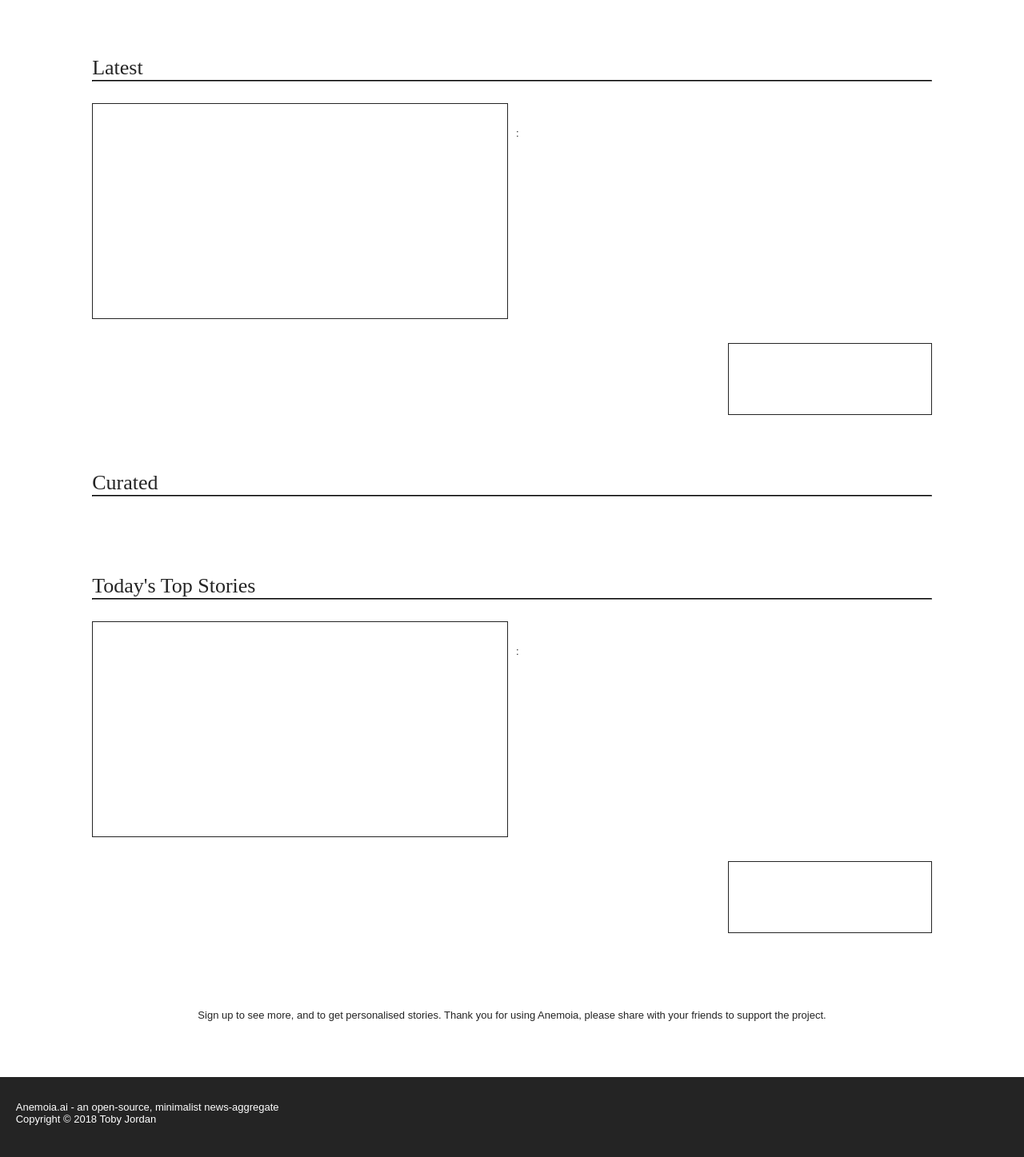
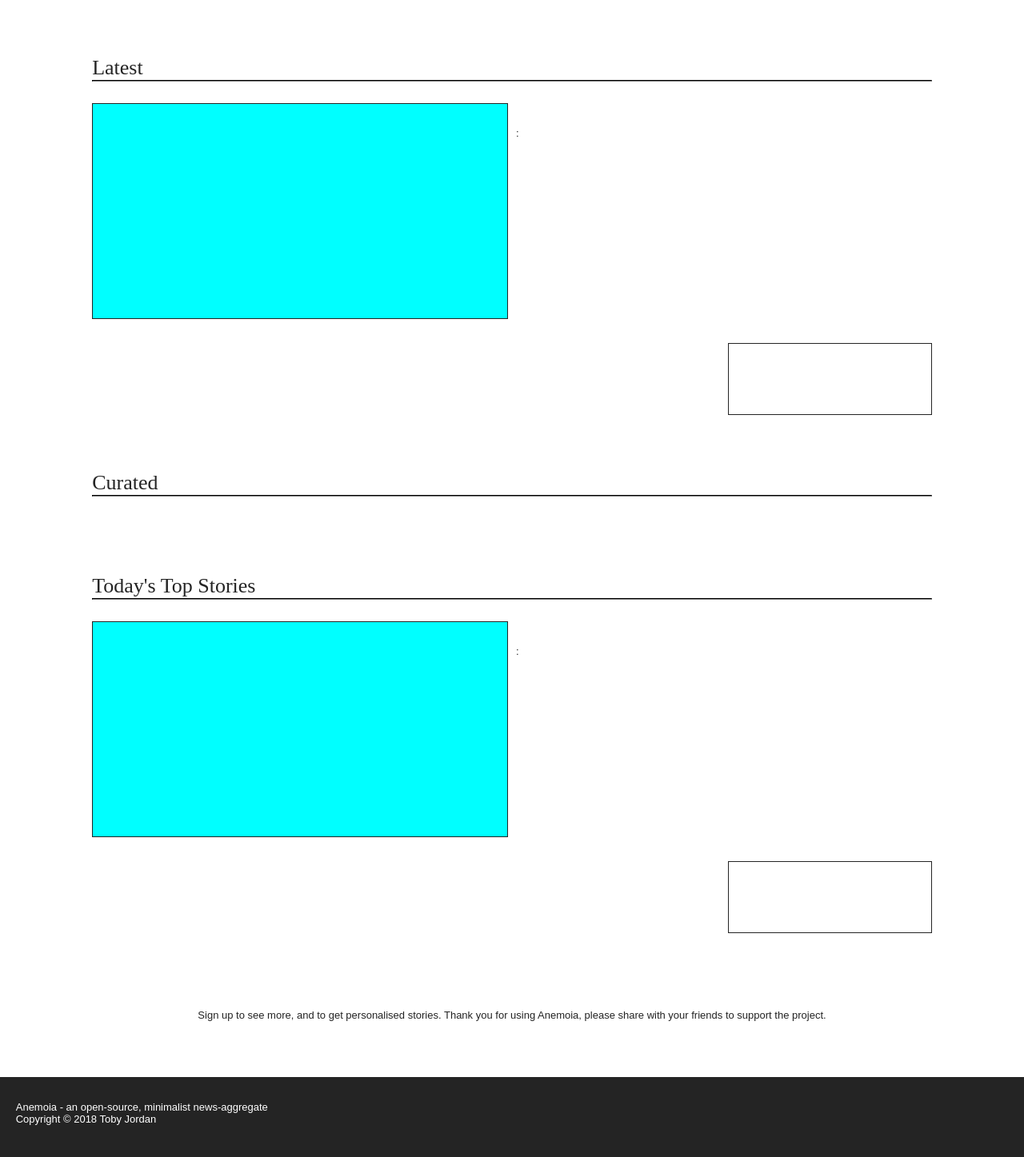
Before and after one commit to tobyjordan/anemoia, a Flask app: template app/templates/index.html in a window 1280 px wide. Shown: the part 83-1530 px from the top of the page at 80% size. Run offline with Flask 2, Linux system fonts and the light colour scheme; the template is opened without the code that fills it, so the values that code supplies are empty; some web fonts are replaced.

Commit message:
Added logo support and updated name.

```diff
--- a/app/templates/index.html
+++ b/app/templates/index.html
@@ -96,7 +96,7 @@
 
 <footer>
   <p>
-    Anemoia.ai -<br class="mobile-lbreak" /> an open-source, minimalist news-aggregate
+    Anemoia -<br class="mobile-lbreak" /> an open-source, minimalist news-aggregate
     <br /><br class="mobile-lbreak" />
     Copyright &copy; 2018 Toby Jordan
   </p>
@@ -106,12 +106,30 @@
 <style>
   /* Section: Latest */
   section.latest article.bigfig .img {
+    {% if latest_feed[0].thumbnail %}
     background-image: url("{{ latest_feed[0].thumbnail }}");
+    {% elif latest_feed[0].logo %}
+    background-image: url("{{ latest_feed[0].logo }}");
+    background-size: 120px !important;
+    background-repeat: no-repeat !important;
+    background-position: center !important;
+    {% else %}
+    background-color: cyan;
+    {% endif %}
   }
 
   {% for entry in latest_feed[1:] %}
   section.latest article.midfig:nth-child({{ loop.index+1 }}) .img {
+    {% if entry.thumbnail %}
     background-image: url("{{ entry.thumbnail }}");
+    {% elif entry.logo %}
+    background-image: url("{{ entry.logo }}");
+    background-size: 120px !important;
+    background-repeat: no-repeat !important;
+    background-position: center !important;
+    {% else %}
+    background-color: cyan;
+    {% endif %}
   }
 
   {% endfor %}
@@ -119,19 +137,46 @@
   /* Section: Curated */
   {% for entry in curated_feed %}
   article.smallfig:nth-child({{ loop.index }})>div.img {
+    {% if entry.thumbnail %}
     background-image: url("{{ entry.thumbnail }}");
+    {% elif entry.logo %}
+    background-image: url("{{ entry.logo }}");
+    background-size: 120px !important;
+    background-repeat: no-repeat !important;
+    background-position: center !important;
+    {% else %}
+    background-color: cyan;
+    {% endif %}
   }
 
   {% endfor %}
 
-  /* Section: Latest */
+  /* Section: More */
   section.tts article.bigfig .img {
+    {% if more_feed[0].thumbnail %}
     background-image: url("{{ more_feed[0].thumbnail }}");
+    {% elif more_feed[0].logo %}
+    background-image: url("{{ more_feed[0].logo }}");
+    background-size: 120px !important;
+    background-repeat: no-repeat !important;
+    background-position: center !important;
+    {% else %}
+    background-color: cyan;
+    {% endif %}
   }
 
   {% for entry in more_feed[1:] %}
   section.tts article.midfig:nth-child({{ loop.index+1 }}) .img {
+    {% if entry.thumbnail %}
     background-image: url("{{ entry.thumbnail }}");
+    {% elif entry.logo %}
+    background-image: url("{{ entry.logo }}");
+    background-size: 120px !important;
+    background-repeat: no-repeat !important;
+    background-position: center !important;
+    {% else %}
+    background-color: cyan;
+    {% endif %}
   }
 
   {% endfor %}
```
